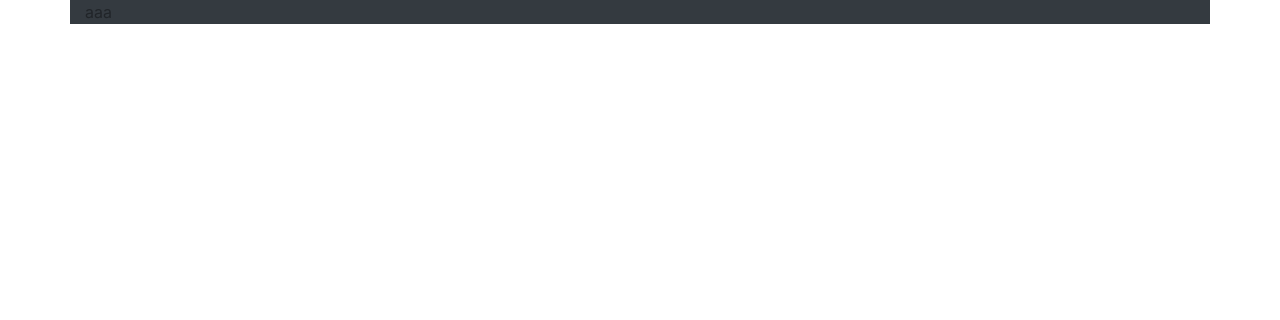
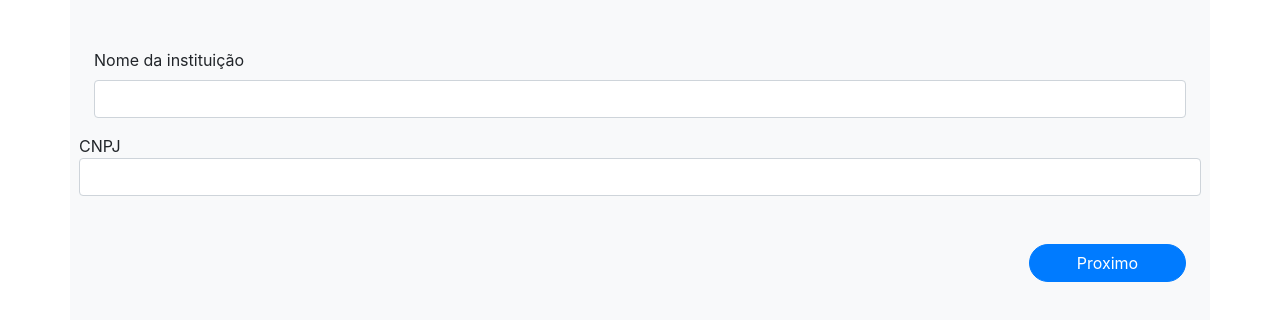
Before and after one commit to RickZzDev/Front-React-Toth, a React (Create React App) app: page /step1 in a window 1280 px wide. Shown: the top 320 px of the page. Built offline with nearby package versions, Linux system fonts and the light colour scheme.

Commit message:
Corrigindo tamanho do input

```diff
--- a/src/components/cadastro/stepsCadastro/step1.js
+++ b/src/components/cadastro/stepsCadastro/step1.js
@@ -1,5 +1,6 @@
 import React,{Component} from 'react'
 import Botao from '../../botao'
+import Input from '../../inputs'
 
 class Step1 extends Component{
 
@@ -12,8 +13,21 @@ class Step1 extends Component{
 
     render(){
         return(
-            <div className="container bg-dark">
-                    aaa
+            <div className="container bg-light p-2 pr-4 pl-4 pt-5 pb-5">
+                <div className="row">
+                    <Input label="Nome da instituição"></Input>
+                </div>
+                <div className="row">
+                    CNPJ
+                </div>
+                <div className="row">
+                    <input type="text" name="login" className="form-control "/>
+                </div>
+                  <div className="row">
+                      <div className=" ml-auto mt-5 col-2">
+                        <Botao value="Proximo" color=" btn-primary rounded-pill"/>
+                      </div>
+                </div>
             </div>
         )
     }
--- a/src/components/inputs.js
+++ b/src/components/inputs.js
@@ -4,9 +4,9 @@ class Inputs extends Component {
 
     render() {
         return(
-            <div className="form-group">
+            <div className="form-group col-12">
                 <label>{this.props.label}</label>
-                <input type={this.props.type} name={this.props.name} onChange={this.capturarDadosCampos} className="form-control rounded-pill"/>
+                <input type={this.props.type} name={this.props.name} onChange={this.capturarDadosCampos} className="form-control"/>
             </div>
         )
     }
```
